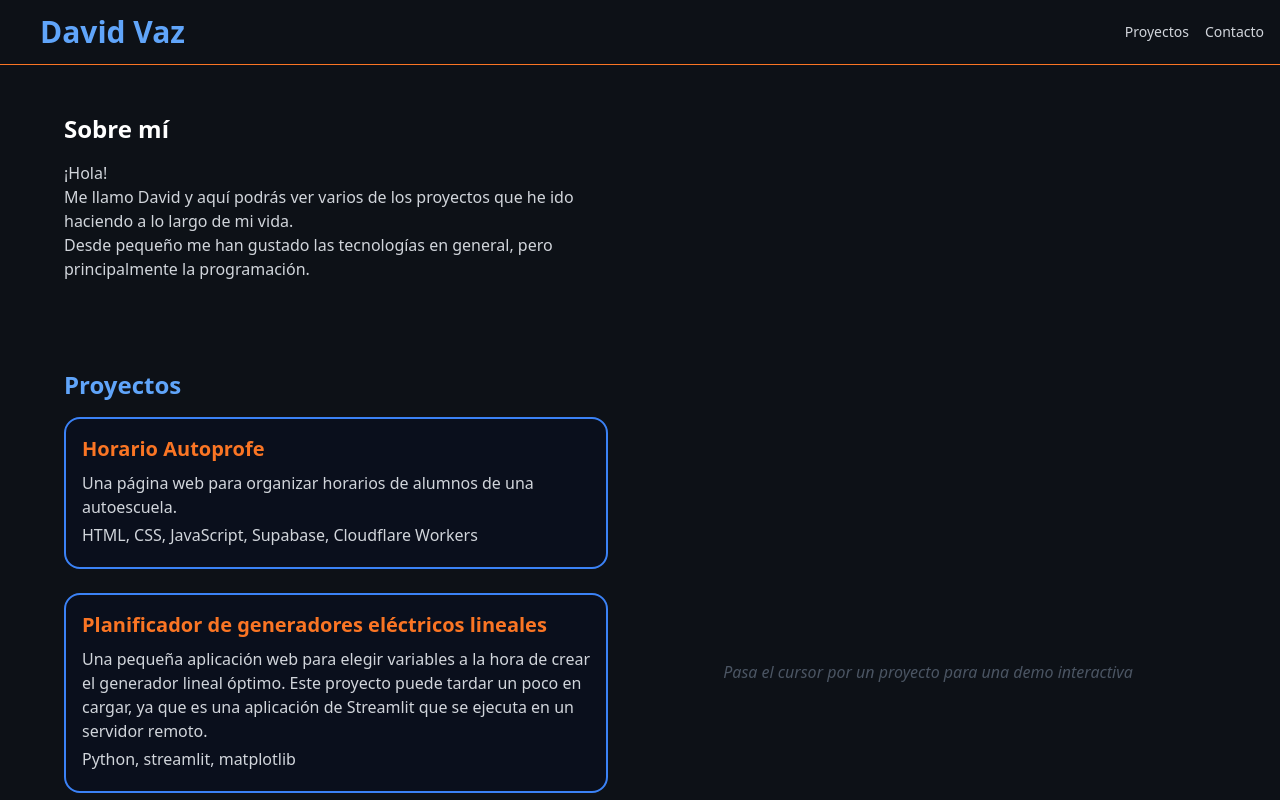
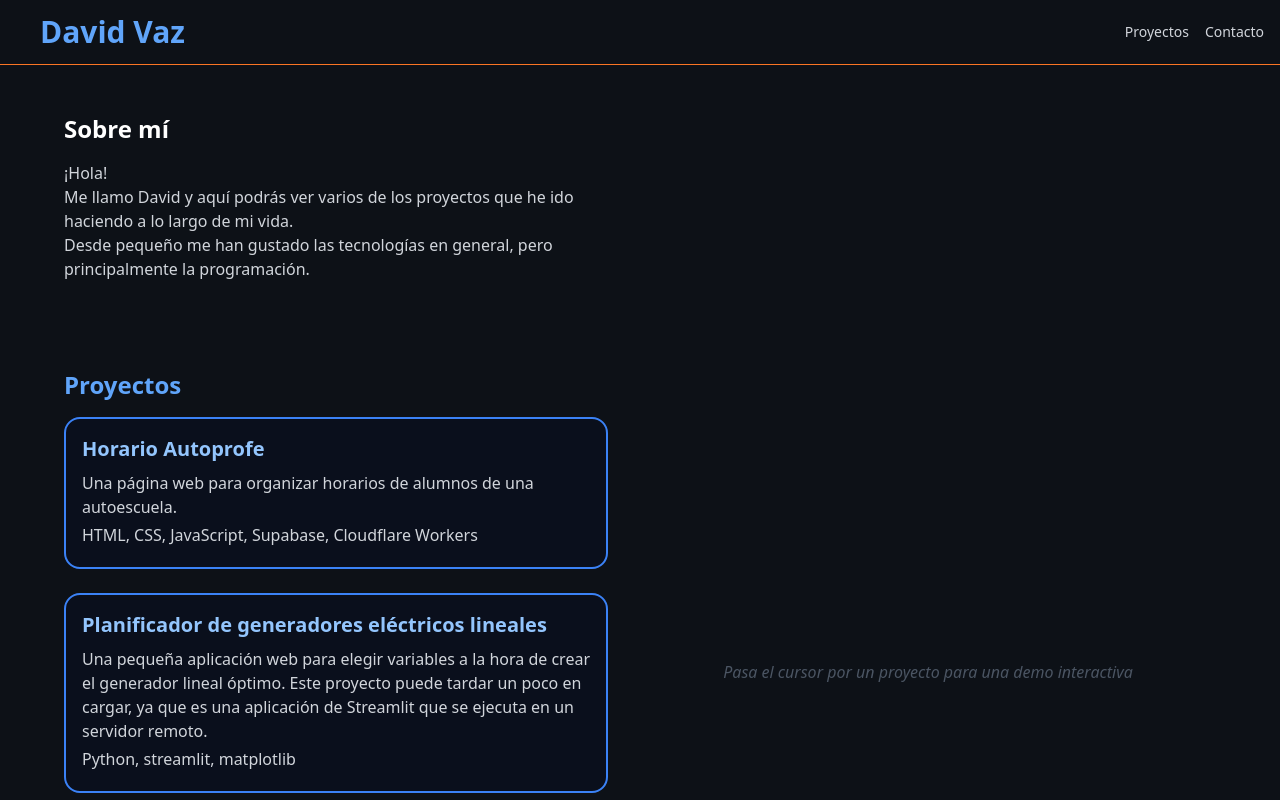
Before and after one commit to Davivp23/DavidVaz, a React (Vite) app: page / in a window 1280 px wide. Shown: the top 800 px of the page. Built offline with nearby package versions, Linux system fonts and the light colour scheme.

Commit message:
Update text color in Projects component for improved consistency

```diff
--- a/src/components/Projects.jsx
+++ b/src/components/Projects.jsx
@@ -13,7 +13,7 @@ const Projects = forwardRef(({ onHover }, ref) => {
             to={`/proyecto/${project.id}`}
             onMouseEnter={() => onHover(project)}
             className="block p-4 bg-[#0a0f1c] border-2 border-blue-500 rounded-2xl hover:border-orange-500 hover:shadow-[0_0_20px_#ff6b35aa] transition duration-300">
-            <h3 className="text-xl font-bold text-[#fa7524]" style={{ marginBottom: '1vh' }}>{project.title}</h3>
+            <h3 className="text-xl font-bold text-blue-300" style={{ marginBottom: '1vh' }}>{project.title}</h3>
             <p className="text-gray-300" style={{ marginBottom: '0.5vh' }}>{project.description}</p>
             <p className="text-gray-300" style={{ marginBottom: '0.5vh' }}>{project.technologies.join(', ')}</p>
           </Link>
```
